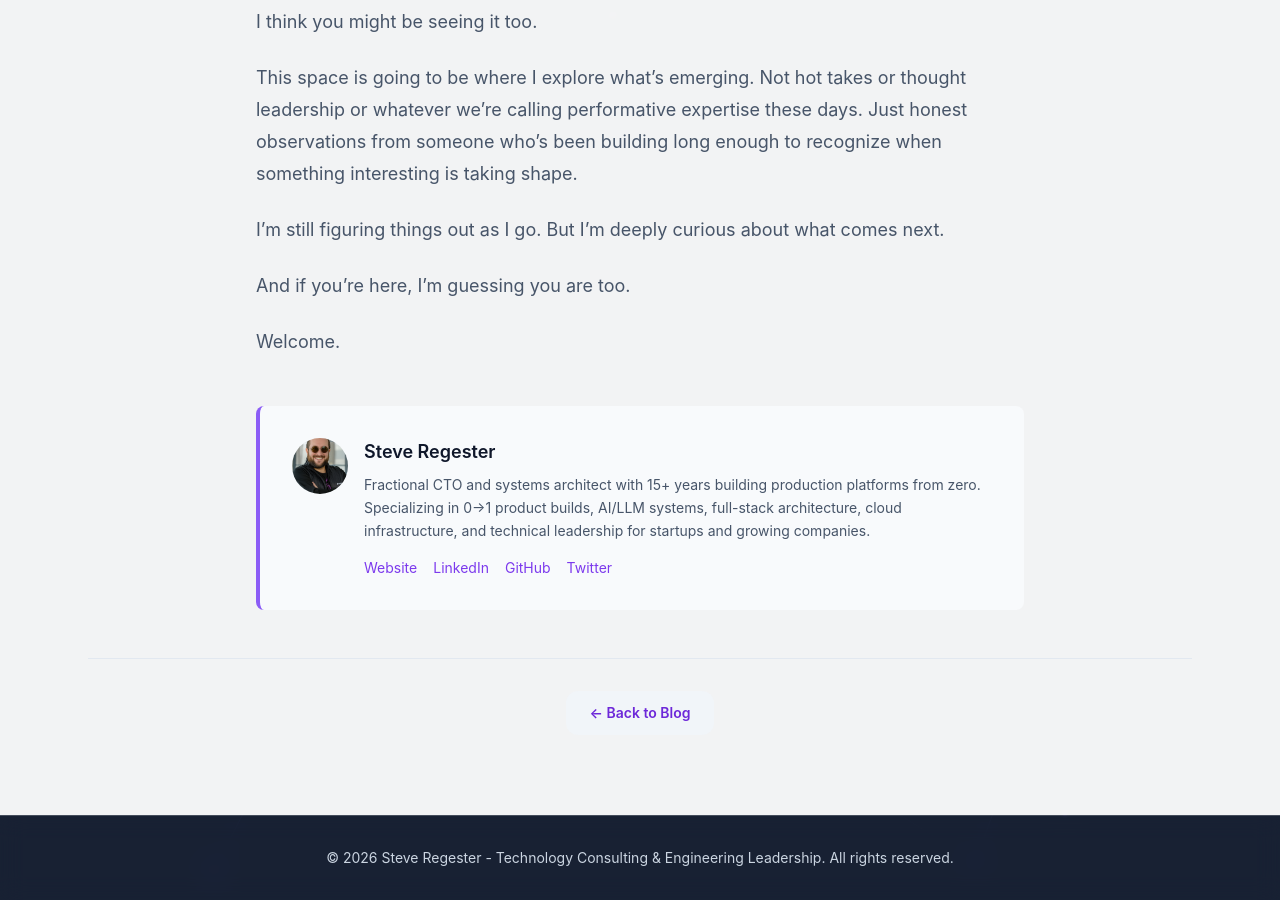
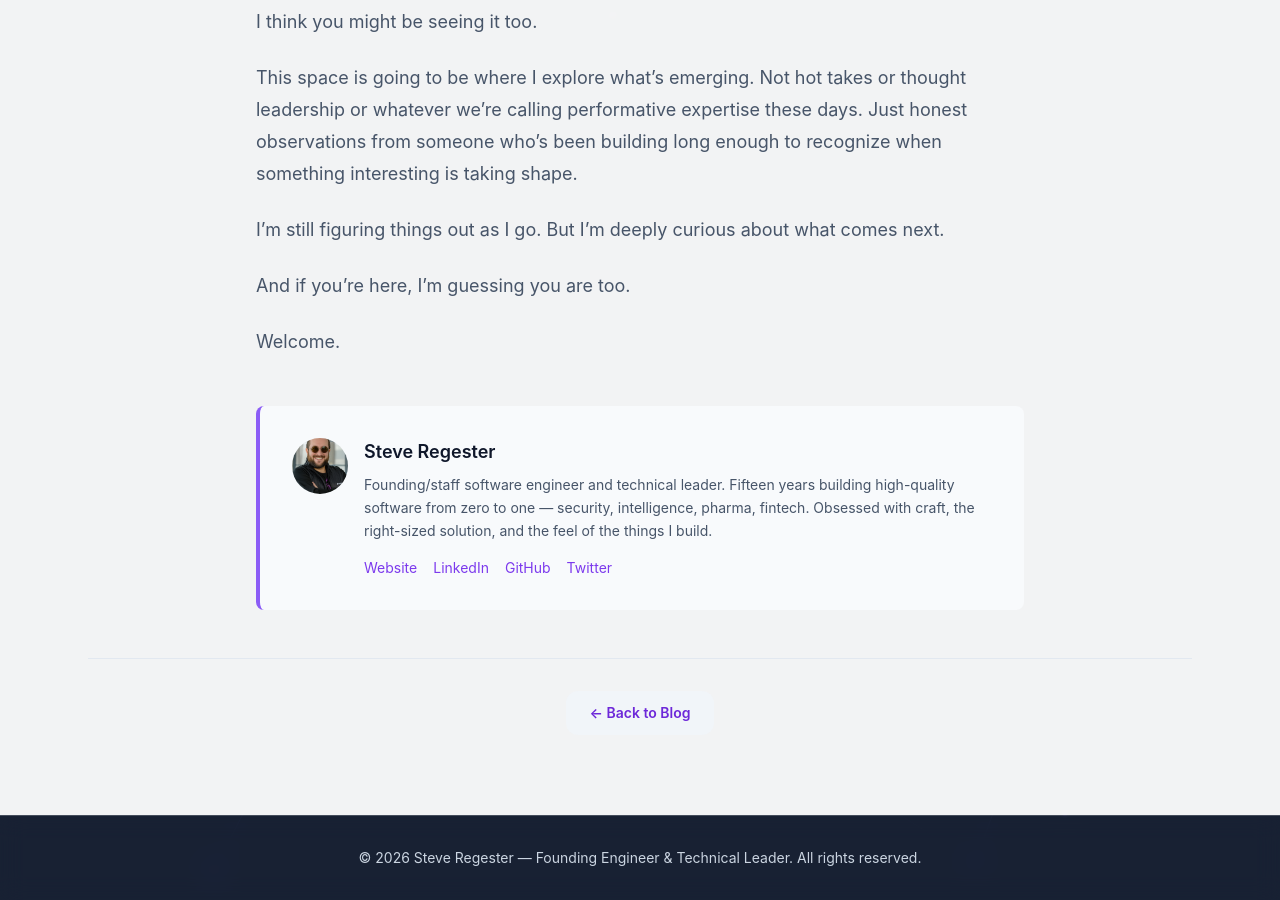
Before and after one commit to egeste/egeste.github.io, a Jekyll site: the page built from _posts/2025-07-22-welcome.md, in a window 1280 px wide and 900 px high, scrolled down 1306 px. Built offline with Jekyll 4.4.1, drawn with Linux system fonts in a browser that asks for light colours; nearby versions of some CDN libraries; some of the changed lines change nothing that is shown; some of the changed text lies outside the part shown.

Commit message:
refactor: reposition site config from consulting to founding engineer

```diff
--- a/_config.yml
+++ b/_config.yml
@@ -6,12 +6,13 @@ plugins:
   - jekyll-redirect-from
 
 # ===== SITE CONFIGURATION =====
-title: Steve Regester - Technology Consulting & Engineering Leadership
-tagline: Startup Consulting, Full-Stack Engineering, Automation & Security
+title: Steve Regester — Founding Engineer & Technical Leader
+tagline: 0→1 builder · technical craftsman · fifteen years of high-quality software in hard domains
 description: >-
-  Expert technology consulting services for growing businesses. 15+ years of experience in startup
-  development, full-stack engineering, business automation, and security testing. Serving businesses
-  nationwide with founding engineer services, CTO consulting, custom development, and technical leadership.
+  Steve Regester is a founding/staff software engineer and technical leader with 15 years building
+  high-quality software from the ground up — most recently as employee #1 at Delphos Labs (AI binary
+  analysis). Deep full-stack craft, 0→1 product work, and a security-first mindset from a career at
+  security and intelligence companies. Currently looking for the next thing to build.
 
 url: https://egeste.net
 baseurl: ""
@@ -26,10 +27,10 @@ author:
   username: egeste
   email: info@egeste.net
   bio: >-
-    Fractional CTO and systems architect with 15+ years building production platforms from zero.
-    Specializing in 0→1 product builds, AI/LLM systems, full-stack architecture, cloud infrastructure,
-    and technical leadership for startups and growing companies.
-  location: Southwest Washington, United States
+    Founding/staff software engineer and technical leader. Fifteen years building high-quality
+    software from zero to one — security, intelligence, pharma, fintech. Obsessed with craft,
+    the right-sized solution, and the feel of the things I build.
+  location: Portland, Oregon, United States
   avatar: /assets/images/steve-regester-headshot.png
   website: https://egeste.net
 
@@ -39,17 +40,16 @@ author:
   github: egeste
 
   # Professional details
-  job_title: Fractional CTO & Systems Architect
-  company: Independent Consultant
+  job_title: Founding Engineer & Technical Leader
+  company: Open to new roles
   skills:
-    - Startup Consulting
-    - Full-Stack Engineering
-    - Business Automation
-    - Security Testing
-    - CTO Consulting
-    - Technical Leadership
-    - React & Node.js
-    - AWS & Cloud Architecture
+    - 0→1 Product Engineering
+    - Full-Stack Development (React, Node.js, Python)
+    - Software Architecture
+    - Engineering Leadership
+    - Cloud Infrastructure (AWS, GCP, Terraform, Kubernetes)
+    - Security-First Engineering
+    - AI-Augmented Development
 
 # ===== SOCIAL PROFILES FOR STRUCTURED DATA =====
 social:
@@ -109,58 +109,60 @@ twitter:
 
 # ===== PROFESSIONAL DATA =====
 professional:
-  # Current Position
-  current_company: "Delphos Labs"
-  current_role: "Founding/Staff Software Engineer"
+  # Most recent position (Delphos ended Mar 2026 — NOT current)
+  current_company: ""
+  current_role: ""
+  most_recent_company: "Delphos Labs"
+  most_recent_role: "Founding / Staff Software Engineer"
 
   # Career Context
-  status: "Systems Architect | 0→1 Product Builder | AI/LLM Systems"
-  experience_years: "15+ years"
-  location: "Southwest Washington • Portland Metro Area"
+  status: "Open to founding- and early-engineer roles"
+  experience_years: "15 years"
+  location: "Portland, Oregon"
 
   # Job Preferences
-  seeking_roles: ["Fractional CTO", "Systems Architect", "0→1 Product Builder", "AI/LLM Specialist"]
-  work_locations: ["Southwest Washington", "Portland Metro Area", "Remote"]
-  company_types: ["Early-stage startups", "Growth-stage companies", "Enterprise companies"]
+  seeking_roles: ["Founding Engineer", "Staff Engineer", "Principal Engineer", "Director of Engineering"]
+  work_locations: ["Portland, Oregon", "Remote"]
+  company_types: ["Early-stage startups", "Growth-stage companies"]
 
   # Core Skills
-  expert_technologies: ["React", "Node.js", "TypeScript", "Python", "AWS", "Docker"]
-  key_skills: ["Technical Leadership", "Team Mentorship", "SaaS Architecture", "Full-Stack Development", "Engineering Excellence", "SOC 2 Compliance"]
+  expert_technologies: ["React", "Remix / React Router v7", "Node.js", "TypeScript", "Python", "AWS", "Terraform", "Kubernetes", "Docker"]
+  key_skills: ["0→1 Product Engineering", "Technical Leadership", "Team Mentorship", "SaaS Architecture", "Full-Stack Development", "Security-First Engineering"]
 
-  # Key Achievements
+  # Key Achievements (only Steve's own, defensible claims)
   achievements:
-    - "60%+ User Engagement Growth through UI/UX transformations"
-    - "SOC 2 Certification Achievement leading enterprise security"
-    - "Doubled Security Research Productivity through tool development"
-    - "50%+ Programming Error Reduction through training programs"
-    - "20% Project Timeline Reduction through team leadership"
+    - "Employee #1 at Delphos Labs — built an AI binary-analysis product and company from 0 to 1"
+    - ">60% increase in user engagement through UI/UX rebuilds at Synack"
+    - "100% (2x) security-research productivity gain through internal tooling at Lookout"
+    - ">50% reduction in coding errors via training/process at Studylog"
+    - "Led the cloud-native rewrite of a flagship product and the team behind it"
 
-  # Work History
+  # Work History (real titles + dates)
   work_history:
     - company: "Delphos Labs"
-      role: "Founding/Staff Software Engineer"
-      period: "current"
+      role: "Founding / Staff Software Engineer"
+      period: "2024–2026"
     - company: "Studylog Systems"
       role: "Director of Engineering"
-      period: "2021-2024"
+      period: "2021–2024"
     - company: "Synack"
       role: "Senior Software Engineer II"
-      period: "2016-2021"
+      period: "2016–2021"
+    - company: "Ultimatum, Inc."
+      role: "Founder & CTO"
+      period: "2015–2019"
     - company: "Lookout"
-      role: "Senior Software Engineer & Team Lead"
-      period: "2014-2016"
-    - company: "Ultimatum"
-      role: "Co-founder & CTO"
-      period: "2015-2019"
+      role: "Senior Software Engineer, Team Lead"
+      period: "2013–2016"
 
 # ===== SITE CONFIGURATION =====
 site_config:
   primary_color: "#8b5cf6"
   contact_email: "info@egeste.net"
-  geographic_region: "US-WA"
-  city: "Southwest Washington"
-  state: "Washington"
-  coordinates: "46.1382, -122.9382"
+  geographic_region: "US-OR"
+  city: "Portland"
+  state: "Oregon"
+  coordinates: "45.5152, -122.6784"
 
 # ===== UI TEXT & LABELS =====
 text:
@@ -171,10 +173,9 @@ text:
 navigation:
   home: "Home"
   about: "About"
-  projects: "Projects"
-  blog: "Blog"
-  faq: "FAQ"
-  resume: "Resume"
+  projects: "Work"
+  blog: "Writing"
+  resume: "Résumé"
   contact: "Contact"
 
 # ===== ACCESSIBILITY =====
@@ -247,7 +248,7 @@ content_settings:
   categories: ["Engineering Leadership", "Technical Architecture", "Team Management", "Software Development"]
   target_audience: "technical-recruiters,engineering-leaders,startup-founders"
   content_type: "professional-portfolio"
-  last_update: "2024-07"
+  last_update: "2026-06"
 
 # ===== EXIF PROCESSING CONFIGURATION =====
 # Automated image metadata processing during build
@@ -259,16 +260,16 @@ exif_processing:
     # Professional branding metadata added to all images
     creator: "Steve Regester"
     artist: "Steve Regester"
-    copyright: "© 2025 Steve Regester - Technology Consulting & Engineering Leadership"
-    copyright_notice: "© 2025 Steve Regester - Technology Consulting & Engineering Leadership"
-    rights: "© 2025 Steve Regester - Technology Consulting & Engineering Leadership"
+    copyright: "© 2026 Steve Regester"
+    copyright_notice: "© 2026 Steve Regester"
+    rights: "© 2026 Steve Regester"
     source: "https://egeste.net"
-    credit: "egeste.net - Steve Regester Technology Consulting"
+    credit: "egeste.net — Steve Regester"
     contact: "info@egeste.net"
-    keywords: "technology consulting, engineering leadership, Steve Regester, Southwest Washington, startup consulting, full-stack development"
-    subject: "Professional technology consulting and engineering leadership services"
-    title: "Steve Regester - Technology Consulting Asset"
-    description: "Professional asset from Steve Regester's technology consulting and engineering leadership portfolio"
+    keywords: "Steve Regester, founding engineer, software engineer, Portland Oregon, full-stack, 0 to 1"
+    subject: "Steve Regester — founding engineer and technical leader"
+    title: "Steve Regester — Portfolio Asset"
+    description: "Asset from Steve Regester's professional portfolio"
 
 # ===== TECHNICAL CONFIGURATION =====
 # Feed settings
```
